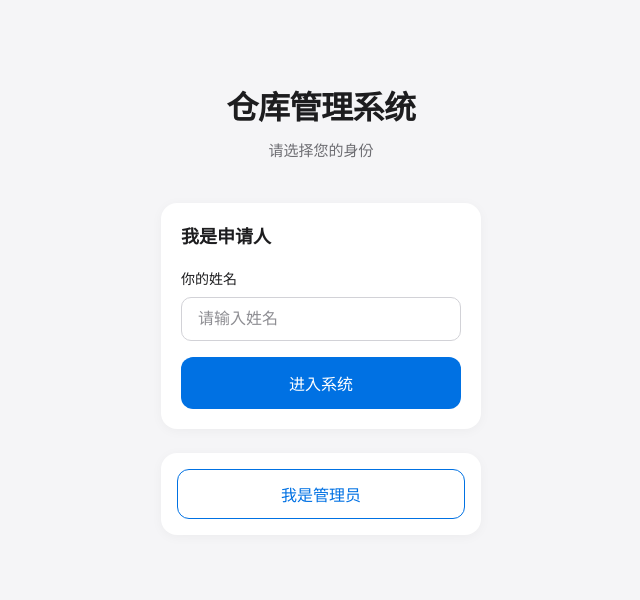
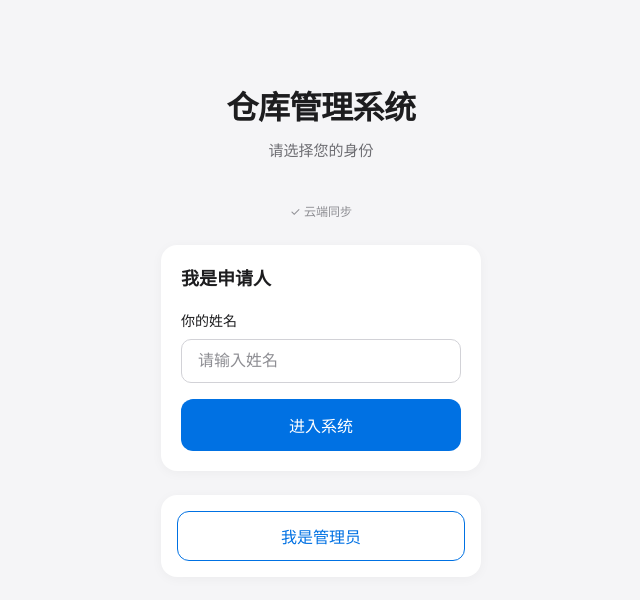
Before and after one commit to Hygge16/Sample-Management-System, a React (Vite) app: page /#/login in a window 1280 px wide. Shown: the top 600 px of the page, without its empty margins (319-959 px from the left). Built offline with nearby package versions, Linux system fonts and the light colour scheme; no server answers.

Commit message:
Add data mode indicator on login page
Made-with: Cursor

```diff
--- a/src/pages/Login.jsx
+++ b/src/pages/Login.jsx
@@ -1,6 +1,7 @@
 import { useState } from "react";
 import { useAuth } from "../lib/AuthContext";
 import { useNavigate } from "react-router-dom";
+import { isSupabaseEnabled } from "../lib/supabase";
 
 export default function Login() {
   const { login } = useAuth();
@@ -36,6 +37,9 @@ export default function Login() {
       </h1>
       <p className="page-subtitle" style={{ marginBottom: "40px" }}>
         请选择您的身份
+      </p>
+      <p style={{ fontSize: "12px", color: "#8e8e93", marginBottom: "24px" }}>
+        {isSupabaseEnabled() ? "✓ 云端同步" : "⚠ 本地数据（未配置 Supabase，各设备数据独立）"}
       </p>
 
       <div style={{ maxWidth: "320px", margin: "0 auto", textAlign: "left" }}>
```
Also changed, not shown: 1 other file (tests, documents, lock files or other folders).
